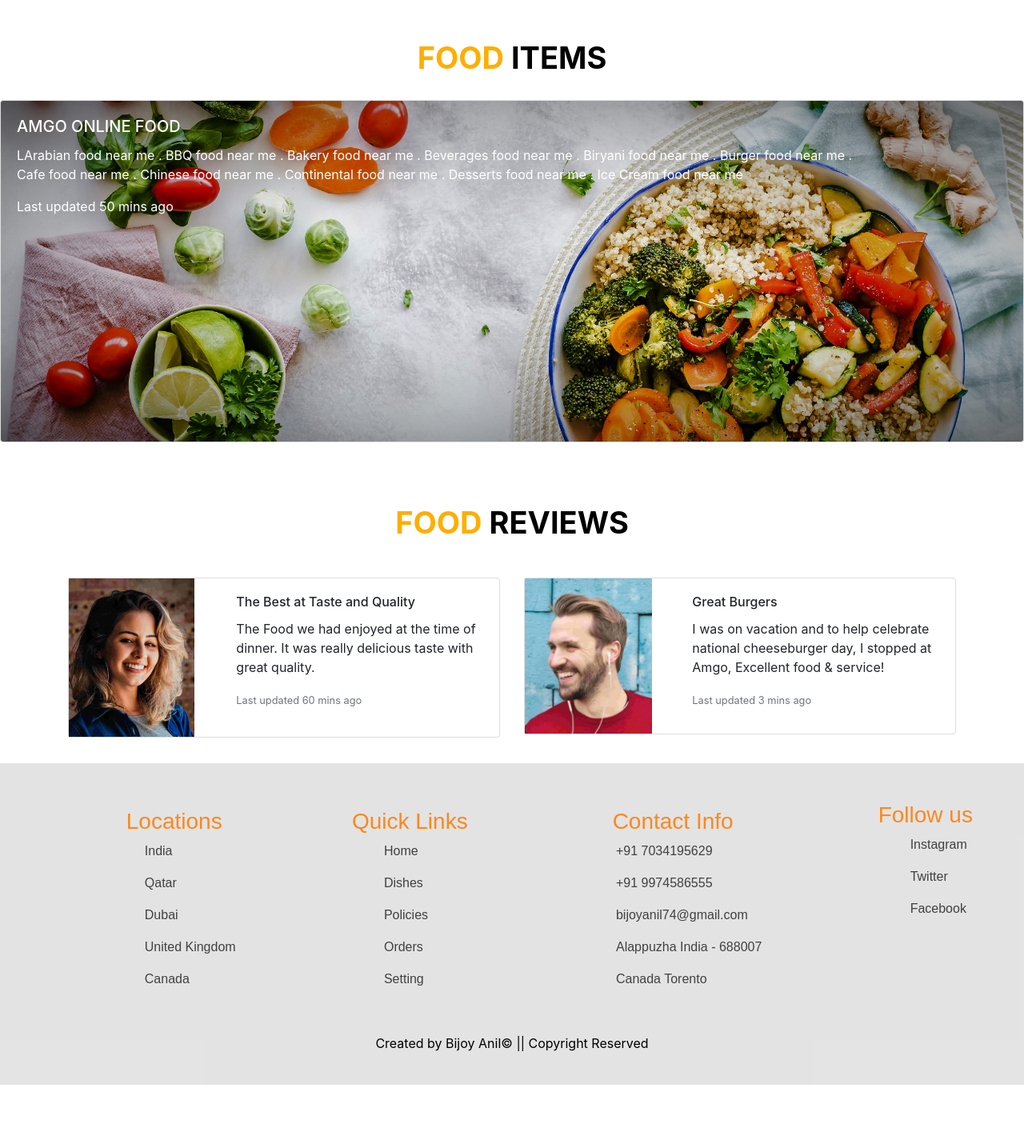
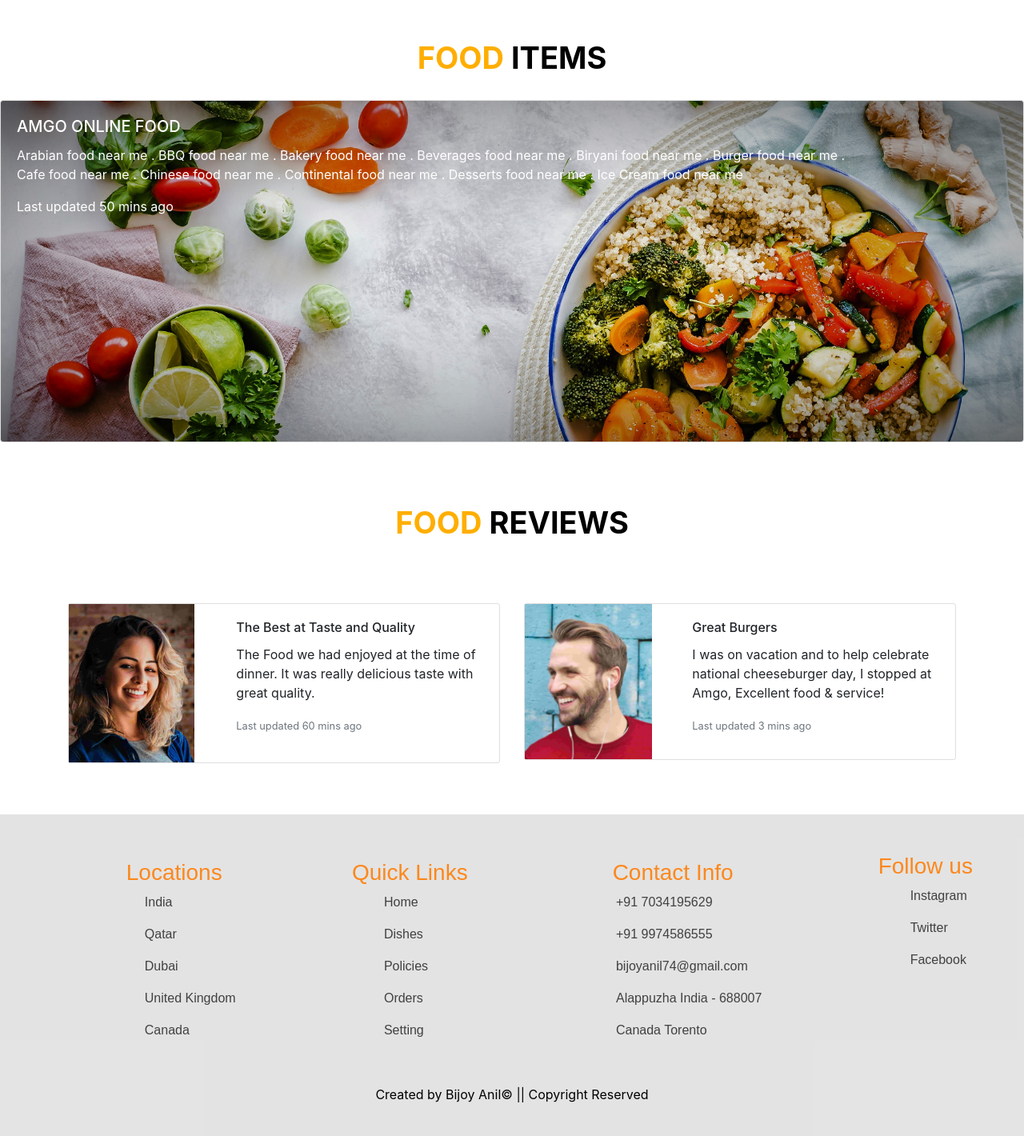
Before and after one commit to bijoy7034/Food-Ordering-App, a PHP site: page / in a window 1280 px wide. Shown: the part 478-1898 px from the top of the page at 80% size. Before the commit the page ends 1834 px from the top, so only its background shows below. Run offline with PHP 8.4, Linux system fonts and the light colour scheme; data that the repository does not hold is empty; some libraries are stand-ins or nearby versions.

Commit message:
Update index.php

```diff
--- a/index.php
+++ b/index.php
@@ -114,7 +114,7 @@
   <img src="pics/3a.jpg" class="card-img" alt="...">
   <div class="card-img-overlay">
     <h5 class="card-title">AMGO ONLINE FOOD</h5>
-    <p class="card-text">LArabian food near me . BBQ food near me . Bakery food near me . Beverages food near me . Biryani food near me . Burger food near me . <br> Cafe food near me . Chinese food near me . Continental food near me . Desserts food near me  . Ice Cream food near me</p>
+    <p class="card-text">Arabian food near me . BBQ food near me . Bakery food near me . Beverages food near me . Biryani food near me . Burger food near me . <br> Cafe food near me . Chinese food near me . Continental food near me . Desserts food near me  . Ice Cream food near me</p>
     <p class="card-text">Last updated 50 mins ago</p>
   </div>
 </div>
@@ -125,7 +125,7 @@
 
 
 
-<div class="container my-3">
+<div class="container my-5">
 <div class="row">
   <div class="col-sm-6">
   <div class="card mb-3" style="max-width: 540px;">
```
